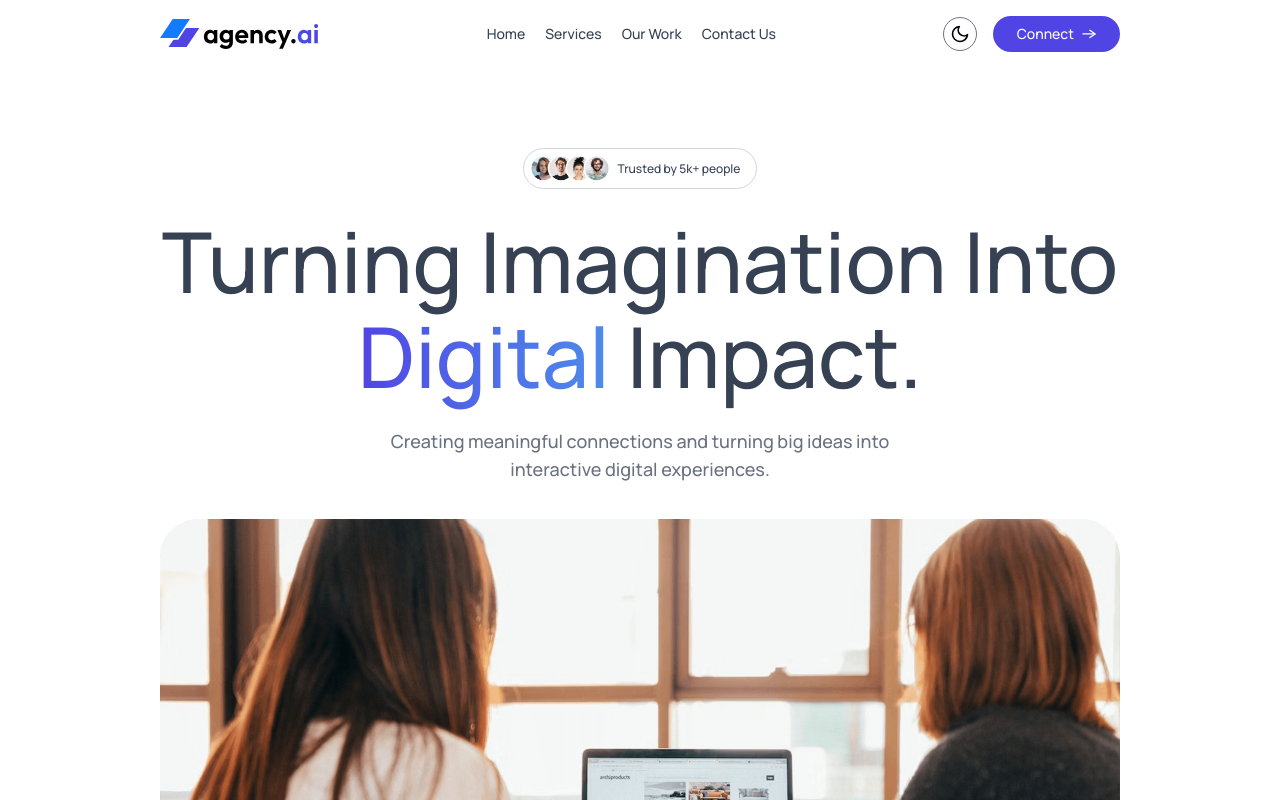
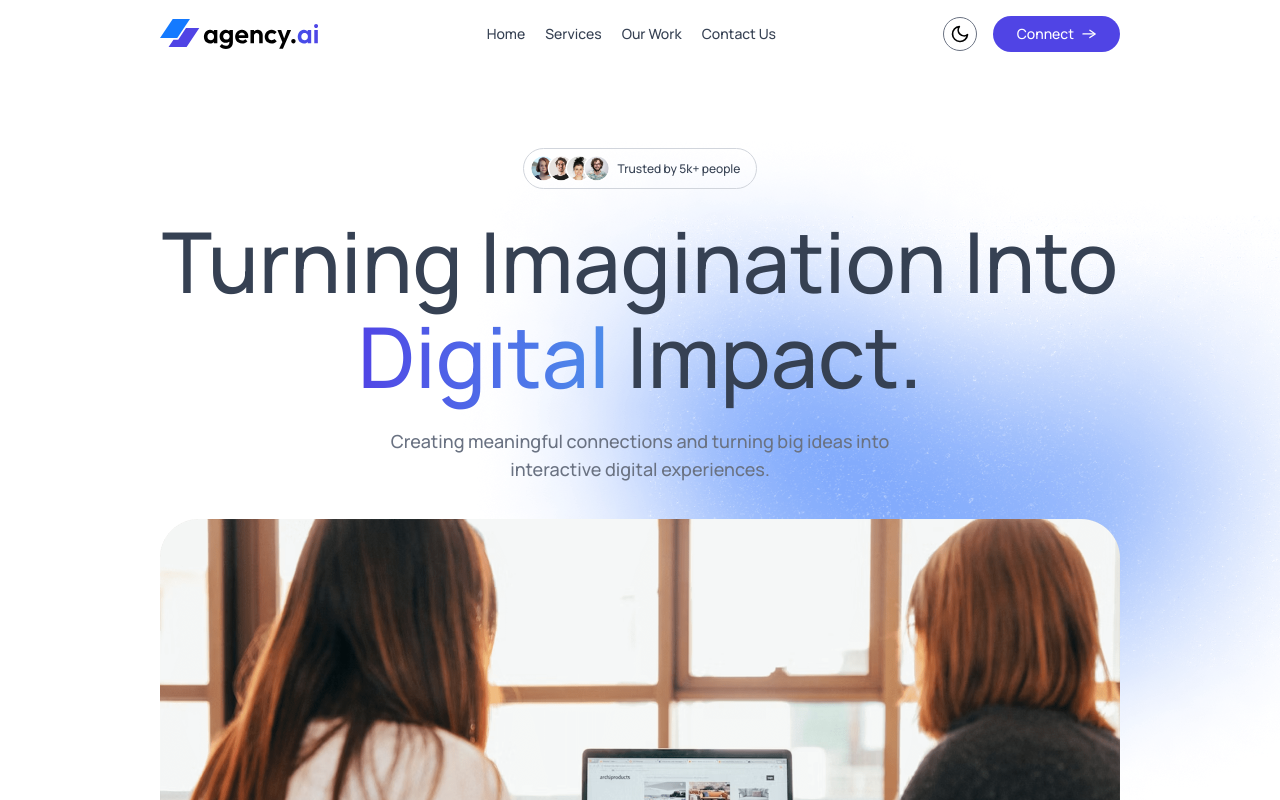
Before and after one commit to avicious/agency, a React (Vite) app: page / in a window 1280 px wide. Shown: the top 800 px of the page. Built offline with nearby package versions, Linux system fonts and the light colour scheme.

Commit message:
Hero section added

```diff
--- a/src/components/Hero.jsx
+++ b/src/components/Hero.jsx
@@ -30,6 +30,11 @@ const Hero = () => {
           src={assets.hero_img}
           alt="two people looking at a laptop"
         />
+        <img
+          className="absolute -top-40 -right-40 sm:-top-100 sm:-right-70 -z-1 dark:hidden select-none pointer-events-none"
+          src={assets.bgImage1}
+          alt="gradient"
+        />
       </div>
     </div>
   );
```
